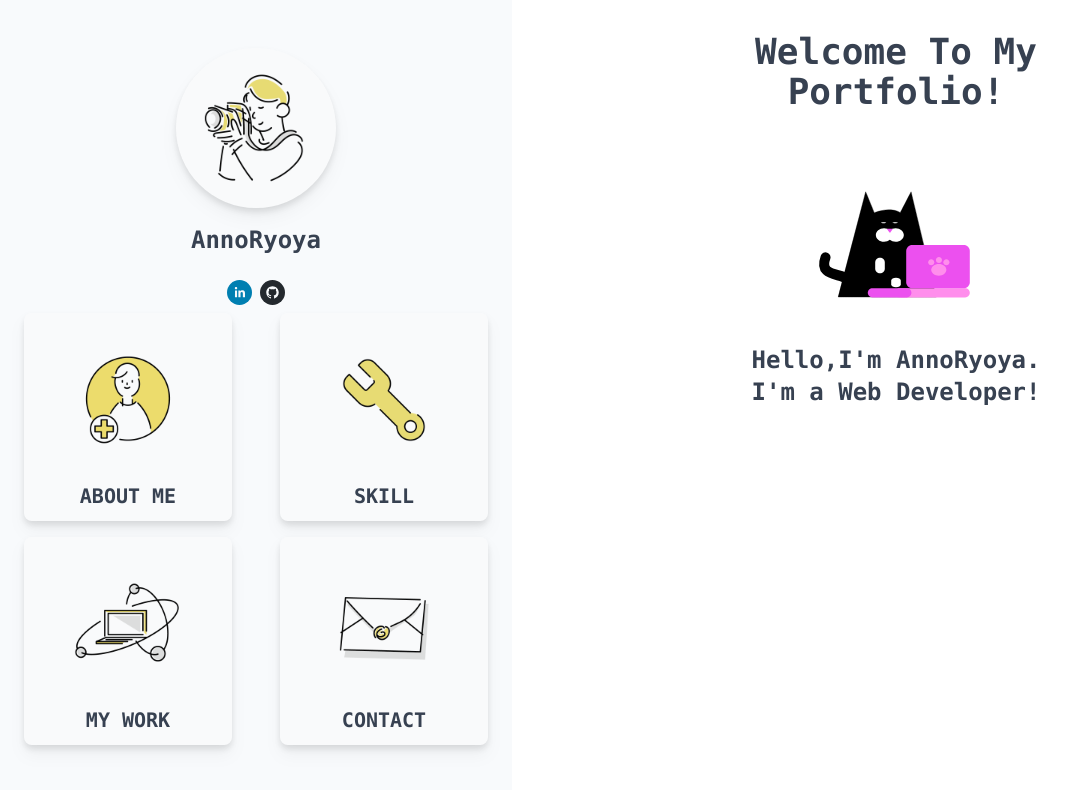
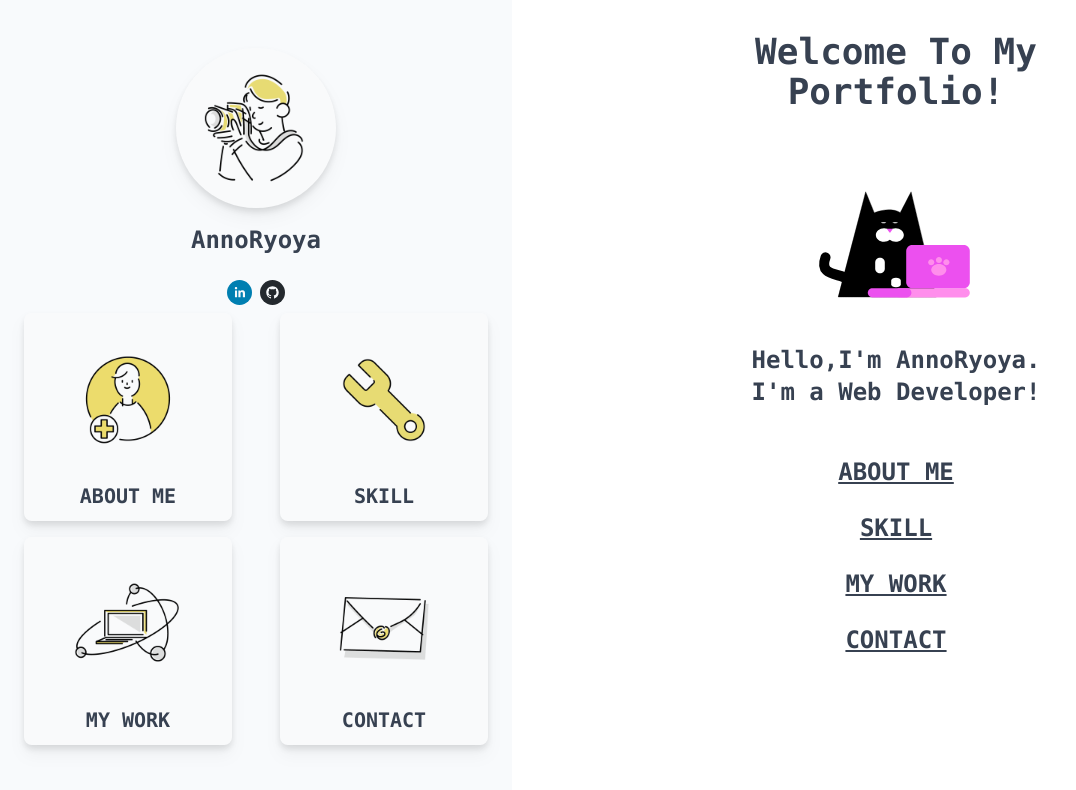
Before and after one commit to Anno328/PortfolioV2, a Next.js app: page / in a window 1280 px wide. Shown: the top 790 px of the page, without its empty margins (0-1076 px from the left). Built offline with nearby package versions, Linux system fonts and the light colour scheme.

Commit message:
fix about me

```diff
--- a/components/content/AboutMe.tsx
+++ b/components/content/AboutMe.tsx
@@ -1,4 +1,3 @@
-//:TODO  Resume
 import Image from "next/image";
 import Button from "@mui/material/Button";
 import ContactsIcon from "@mui/icons-material/Contacts";
@@ -16,64 +15,101 @@ function AboutMe() {
   return (
     <div>
       <Image src="/y0679.png" alt="logo" width={250} height={250} />
-      <div className="text-center mb-8">
-        <ThemeProvider theme={theme}>
-          <a
-            target="_blank"
-            rel="noreferrer"
-            href="https://github.com/Anno328/Resume/blob/master/Resume.pdf"
-          >
-            <Button
-              color="primary"
-              variant="outlined"
-              endIcon={<ContactsIcon />}
-            >
-              resume
-            </Button>
-          </a>
-        </ThemeProvider>
-      </div>
       <div className="text-left">
         <span className="text-xl md:text-base">Name:</span>
         <span className="text-xl md:text-base">AnnoRyoya</span>
         <br />
         <span className="text-xl md:text-base">Age :</span>
-        <span className="text-xl md:text-base">26</span>
+        <span className="text-xl md:text-base">28</span>
         <br />
         <br />
         <span className="text-xl md:text-base">Profile:</span>
         <br />
-        <span className="text-base md:text-xs">
-          Webアプリケーションエンジニアを3年経験し、複数のBtoB,BtoCのWebアプリを構築した。その中で、フロントエンド（React）～バックエンド（Express）の設計・開発、クラウド(Azure)の構築ノウハウを身に着けた。また、CICD(AzureDevOps
-          Pipeline)の整備を通して、資産品質の担保や開発プロセスの効率化に貢献した。その後、Azure
-          PaaS サポートエンジニアとしてAzure App Servise
-          の領域を担当し、お客様より承る「このようなエラーが発生した」「こういった動作をしてほしいが実現可能か」かといったご質問についてサポートエンジニアとしてサポートの提供を行った。
-          そして再度Webアプリケーション開発に従事し、Nuxt/Typescriptを利用したアプリケーションの開発保守を担当した。
-        </span>
+        <blockquote
+          style={{
+            borderLeft: "4px solid #facc15",
+            background: "#f3f4f6",
+            padding: "1rem",
+            margin: "1rem 0",
+            borderRadius: "0.5rem",
+          }}
+        >
+          <span className="text-base md:text-xs">
+            Webエンジニアとしてキャリアをスタートし、これまで 複数のBtoB/BtoC
+            Webアプリ開発で、設計〜実装〜運用まで一貫して担当してきました。
+            React / Nuxt / TypeScript を用いたフロントエンド開発、Express /
+            Python API
+            開発、Azureを中心としたクラウド構築など、幅広い領域を横断できるフルスタックエンジニアです。
+            開発だけでなく、技術選定やアーキテクチャ検討、CI/CD基盤の改善、プロジェクトの生産性や品質向上にも継続的に携わってきました。
+            また、スクラムイベントの推進、コードレビューなど、小規模チームでのリードポジションを担う経験もあります。
+            日本マイクロソフトでは Azure App
+            ServiceのPaaSサポートエンジニアとして多くの技術課題を解決し、非エンジニアを含む幅広いユーザーへのコミュニケーションスキルを習得しました。
+            この経験は、現在の仕様調整・要件整理・顧客コミュニケーションにも活きています。
+            現在は AI を活用したワークフロー改善や、プロダクトへの AI
+            機能導入をリードしており、
+            「チームの生産性最大化」と「事業価値に直結する機能開発」
+            を重視した取り組みを行っています。
+          </span>
+        </blockquote>
         <br />
         <br />
-        {/* <Image
-            src='/myphoto.jpeg'
-            alt='logo'
-            width={300}
-            height={500}/> */}
-      </div>
-      <div className="text-left text-base md:text-xs">
-        <p className="text-xl mt-10 md:text-sm">Vison:</p>
-        <p className="">フルスタックWebエンジニアを目指しています。</p>
-        {/* <p className=''>I would like to offer a personalized website!!</p> */}
-      </div>
+        <span className="text-xl md:text-base">Recommendation Comment:</span>
+        <br />
+        <blockquote
+          style={{
+            borderLeft: "4px solid #facc15",
+            background: "#f3f4f6",
+            padding: "1rem",
+            margin: "1rem 0",
+            borderRadius: "0.5rem",
+          }}
+        >
+          <span
+            style={{
+              fontWeight: "bold",
+              color: "#facc15",
+              fontSize: "0.95em",
+              display: "inline-block",
+              marginTop: "0.5rem",
+            }}
+          >
+            Escalation Manager at Microsoft
+          </span>
+          <br />
+          <br />
 
-      <div className="text-left text-base md:text-xs">
-        <p className="text-xl mt-10 md:text-sm">Offline:</p>
-        <p className="">コーヒーをたくさん飲みます.</p>
-        <p className="">古着が好きでよく着てます.</p>
-        <p className="">映画が好きです.(特にSF)</p>
-        <p className="">小説が好きです.(特にSF)</p>
-        <p className="">猫が好きです.(たまに猫カフェに行きます)</p>
-        <p className="">バスケが好きです.</p>
-        <p className="">写真を撮ることが好きです.</p>
-        <br />
+          <span className="text-base md:text-xs">
+            安野さんは前職、現職で Web Application 開発スキル、Cloud Solution
+            の開発、運用、サポート経験と、ソフトスキル
+            (傾聴力、顧客のニーズや期待の把握、ならびに、顧客目線の解りやすい説明)
+            を持っています。
+            チームプレイヤーとして、チームメンバーと積極的に関わり、迅速に技術、ビジネススキル、ソフトスキルを習得し、チームに貢献していただけます。
+            また、ミッションクリティカルなシステムの緊急対応という緊迫した状態においても、チームメンバーと協力し、顧客の期待値に添ったスピード感での対応をしていただけます。
+            顧客目線の解りやすい資料 (Blog、顧客への説明資料など)
+            の作成と、Verbal
+            なコミュニケーションスキルを持った、ソフトスキルと技術スキル、知識を兼ね備えたエンジニアとして、あらゆる職種での貢献が期待できます。
+            他者に対する気遣い、気配りから、チームプレイヤーとして力を発揮していただき、また、自己研鑽を怠らない
+            Growth
+            mindset、仕事に対する強い責任感を持っていて、安心して仕事を任せることができるメンバーです。
+            <br />
+          </span>
+          <div style={{ textAlign: "right", marginTop: "1rem" }}>
+            <a
+              href="https://www.linkedin.com/in/anno-ryoya/"
+              target="_blank"
+              rel="noopener noreferrer"
+              style={{
+                textDecoration: "underline",
+                fontWeight: "bold",
+                display: "inline-block",
+                color: "#2563eb",
+                fontSize: "0.875rem",
+              }}
+            >
+              LinkedInで推薦コメントを見る
+            </a>
+          </div>
+        </blockquote>
       </div>
     </div>
   );
--- a/components/content/Top.tsx
+++ b/components/content/Top.tsx
@@ -1,5 +1,6 @@
 import dynamic from "next/dynamic";
-import { useRef } from "react";
+import { useContext } from "react";
+import { AppContext } from "../../pages/index";
 
 // Player を動的インポートし、SSR を無効化
 const Player = dynamic(
@@ -10,13 +11,11 @@ const Player = dynamic(
 );
 
 function Top() {
-  const playerRef = useRef(null);
-
+  const { setContent } = useContext(AppContext);
   return (
     <div>
       <div>
         <Player
-          ref={playerRef}
           autoplay={true}
           loop={true}
           src="/lottie1.json"
@@ -26,6 +25,71 @@ function Top() {
       <p>Hello,I'm AnnoRyoya.</p>
 
       <p>I'm a Web Developer!</p>
+
+      <div
+        style={{
+          marginTop: "3rem",
+          display: "flex",
+          flexDirection: "column",
+          alignItems: "center",
+        }}
+      >
+        <button
+          style={{
+            textDecoration: "underline",
+            display: "block",
+            cursor: "pointer",
+            background: "none",
+            border: "none",
+            fontSize: "inherit",
+            marginBottom: "1.5rem",
+          }}
+          onClick={() => setContent("ABOUT ME")}
+        >
+          ABOUT ME
+        </button>
+        <button
+          style={{
+            textDecoration: "underline",
+            display: "block",
+            cursor: "pointer",
+            background: "none",
+            border: "none",
+            fontSize: "inherit",
+            marginBottom: "1.5rem",
+          }}
+          onClick={() => setContent("SKILL")}
+        >
+          SKILL
+        </button>
+        <button
+          style={{
+            textDecoration: "underline",
+            display: "block",
+            cursor: "pointer",
+            background: "none",
+            border: "none",
+            fontSize: "inherit",
+            marginBottom: "1.5rem",
+          }}
+          onClick={() => setContent("MY WORK")}
+        >
+          MY WORK
+        </button>
+        <button
+          style={{
+            textDecoration: "underline",
+            display: "block",
+            cursor: "pointer",
+            background: "none",
+            border: "none",
+            fontSize: "inherit",
+          }}
+          onClick={() => setContent("CONTACT")}
+        >
+          CONTACT
+        </button>
+      </div>
     </div>
   );
 }
```
Also changed, not shown: pages/index.tsx (+16 -16 lines).
